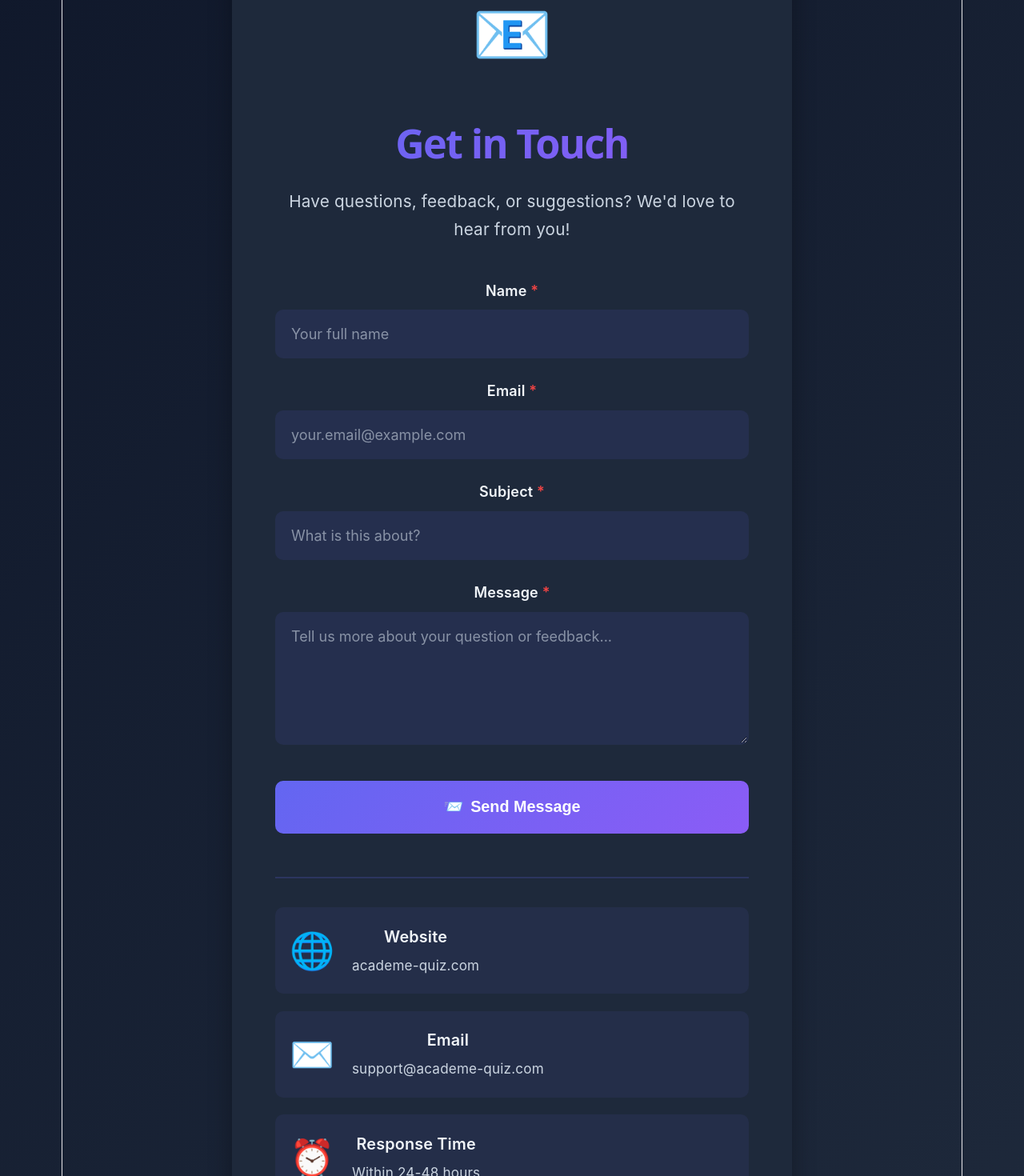
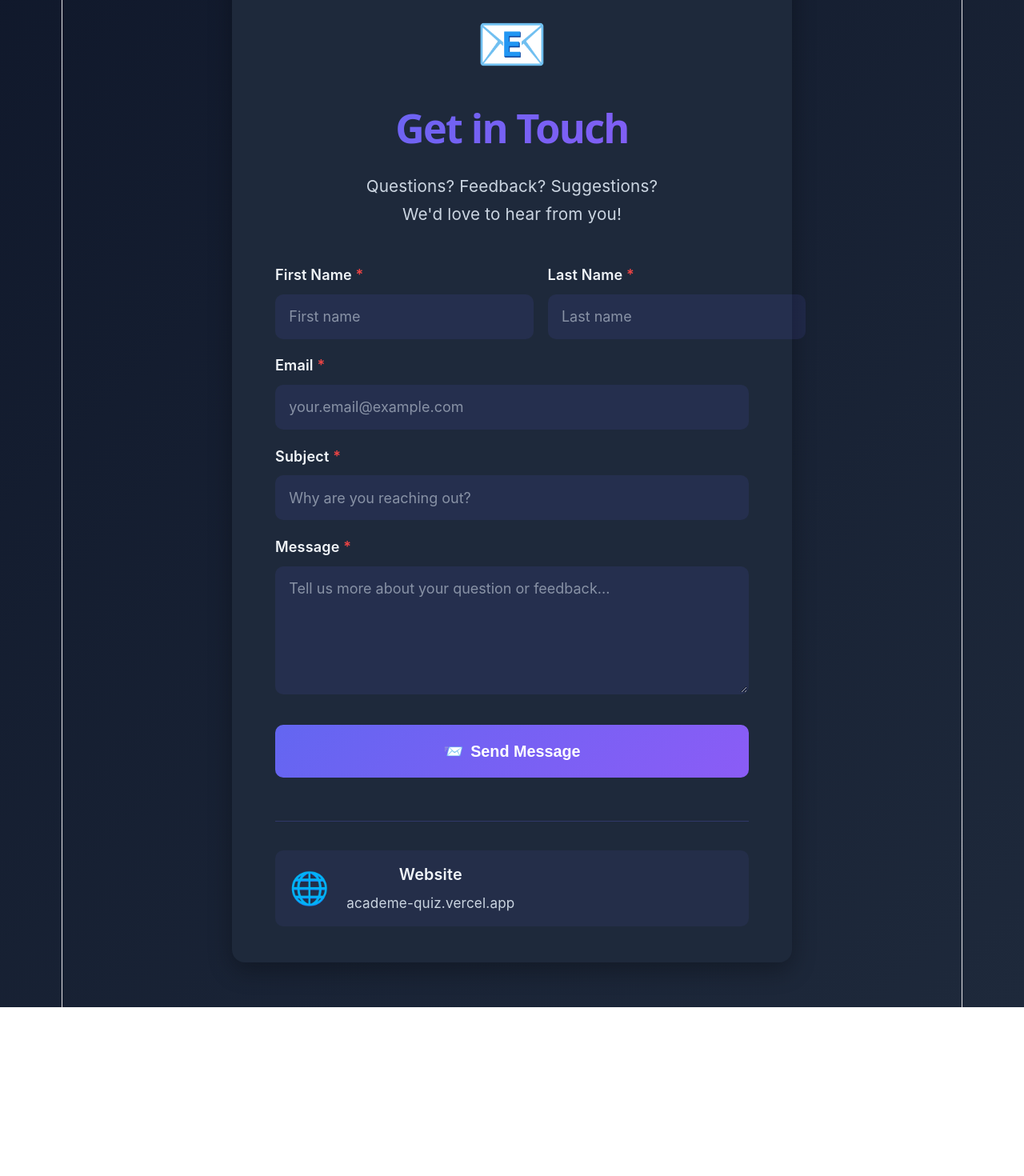
Before and after one commit to hwnest25/AcadeMe, a React (Vite) app: page /contact in a window 1280 px wide. Shown: the part 280-1750 px from the top of the page at 80% size. After the commit the page ends 1539 px from the top, so only its background shows below. Built offline with nearby package versions, Linux system fonts and the light colour scheme.

Commit message:
Fix contact form styling.

```diff
--- a/src/components/Form.jsx
+++ b/src/components/Form.jsx
@@ -62,14 +62,15 @@ const Form = () => {
             return;
         }
 
-        // Simulate form submission
+        // Simulates form submission
         setSubmitted(true);
 
         // Reset form after 3 seconds
         setTimeout(() => {
             setSubmitted(false);
             setFormData({
-                name: '',
+                firstName: '',
+                lastName: '',
                 email: '',
                 subject: '',
                 message: ''
@@ -79,20 +80,36 @@ const Form = () => {
 
     return (
         <form className="contact-form" onSubmit={handleSubmit}>
+            <div className="form-row">
                 <div className="form-group">
-                <label htmlFor="name">
-                    Name <span className="required">*</span>
+                    <label htmlFor="firstName">
+                        First Name <span className="required">*</span>
                     </label>
                     <input
                         type="text"
-                    id="name"
-                    name="name"
-                    value={formData.name}
+                        id="firstName"
+                        name="firstName"
+                        value={formData.firstName}
                         onChange={handleChange}
-                    placeholder="Your full name"
-                    className={errors.name ? 'error' : ''}
+                        placeholder="First name"
+                        className={errors.firstName ? 'error' : ''}
                     />
-                {errors.name && <span className="error-message">{errors.name}</span>}
+                </div>
+
+                <div className="form-group">
+                    <label htmlFor="lastName">
+                        Last Name <span className="required">*</span>
+                    </label>
+                    <input
+                        type="text"
+                        id="lastName"
+                        name="lastName"
+                        value={formData.lastName}
+                        onChange={handleChange}
+                        placeholder="Last name"
+                        className={errors.lastName ? 'error' : ''}
+                    />
+                </div>
             </div>
 
             <div className="form-group">
@@ -121,7 +138,7 @@ const Form = () => {
                     name="subject"
                     value={formData.subject}
                     onChange={handleChange}
-                    placeholder="What is this about?"
+                    placeholder="Why are you reaching out?"
                     className={errors.subject ? 'error' : ''}
                 />
                 {errors.subject && <span className="error-message">{errors.subject}</span>}
--- a/src/pages/Contact.jsx
+++ b/src/pages/Contact.jsx
@@ -9,8 +9,9 @@ const Contact = () => (
                 <div className="contact-icon">📧</div>
                 <h1 className="contact-title">Get in Touch</h1>
                 <p className="contact-subtitle">
-                    Have questions, feedback, or suggestions? We'd love to hear from you!
+                    Questions? Feedback? Suggestions?
                 </p>
+                <p className="contact-subtitle">We'd love to hear from you!</p>
             </div>
             <Form />
             <div className="contact-info">
@@ -18,21 +19,8 @@ const Contact = () => (
                     <span className="info-icon">🌐</span>
                     <div className="info-content">
                         <h4>Website</h4>
-                        <p>academe-quiz.com</p>
-                    </div>
-                </div>
-                <div className="info-item">
-                    <span className="info-icon">✉️</span>
-                    <div className="info-content">
-                        <h4>Email</h4>
-                        <p>support@academe-quiz.com</p>
-                    </div>
-                </div>
-                <div className="info-item">
-                    <span className="info-icon">⏰</span>
-                    <div className="info-content">
-                        <h4>Response Time</h4>
-                        <p>Within 24-48 hours</p>
+                        <p href="https://academe-quiz.vercel.app/">academe-quiz.vercel.app</p>
+
                     </div>
                 </div>
             </div>
--- a/src/styles/contact.css
+++ b/src/styles/contact.css
@@ -12,7 +12,8 @@
 .contact-card {
   background: var(--card-bg);
   border-radius: var(--border-radius);
-  padding: 3rem;
+  margin-top: 1rem;
+  padding: 2.5rem 3rem;
   max-width: 700px;
   width: 100%;
   box-shadow: var(--shadow);
@@ -22,17 +23,19 @@
 .contact-header {
   text-align: center;
   margin-bottom: 2.5rem;
+  margin-top: 0.5rem;
 }
 
 .contact-icon {
-  font-size: 4.5rem;
-  margin-bottom: 1rem;
+  font-size: 4rem;
+  margin-bottom: 0rem;
   animation: bounce 2s infinite;
 }
 
 .contact-title {
   font-size: 2.8rem;
   margin-bottom: 0.8rem;
+  margin-top: 0.5rem;
   background: linear-gradient(135deg, var(--primary-color), var(--secondary-color));
   -webkit-background-clip: text;
   -webkit-text-fill-color: transparent;
@@ -49,8 +52,7 @@
 .contact-info {
   margin-top: 3rem;
   padding-top: 2rem;
-  border-top: 2px solid rgba(99, 102, 241, 0.2);
-  display: flex;
+  border-top: 1px solid rgba(99, 102, 241, 0.25);  display: flex;
   flex-direction: column;
   gap: 1.2rem;
 }
@@ -59,7 +61,7 @@
   display: flex;
   align-items: center;
   gap: 1.2rem;
-  padding: 1rem;
+  padding: 0.85rem 1rem;
   background: rgba(99, 102, 241, 0.08);
   border-radius: 10px;
   transition: all 0.3s ease;
@@ -71,7 +73,7 @@
 }
 
 .info-icon {
-  font-size: 2.5rem;
+  font-size: 2.2rem;
   flex-shrink: 0;
 }
 
@@ -94,7 +96,8 @@
 .contact-form {
   display: flex;
   flex-direction: column;
-  gap: 1.5rem;
+  gap: 1.1rem;
+  text-align: left;
 }
 
 .form-group {
@@ -117,7 +120,7 @@
 .form-group textarea {
   background: rgba(99, 102, 241, 0.1);
   border: 2px solid transparent;
-  padding: 1rem;
+  padding: 0.85rem;
   border-radius: 10px;
   color: var(--text-primary);
   font-size: 1rem;
@@ -145,7 +148,12 @@
 
 .form-group textarea {
   resize: vertical;
-  min-height: 140px;
+  min-height: 120px;
+}
+.form-row {
+  display: grid;
+  grid-template-columns: 1fr 1fr;
+  gap: 1rem;
 }
 
 .error-message {
```
Lines whose indentation alone changed are shown as unchanged.
